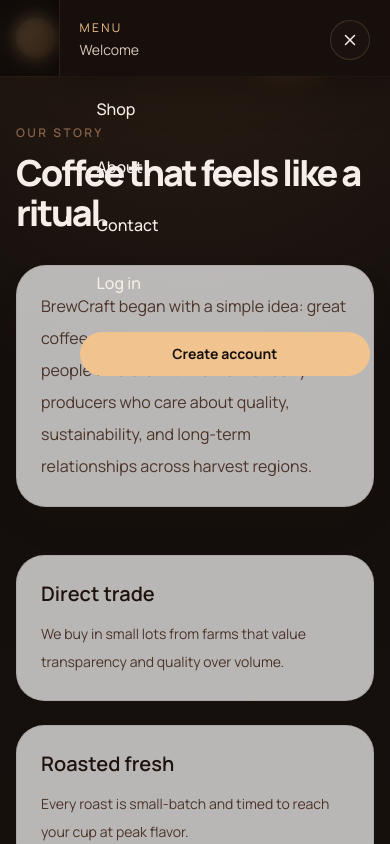
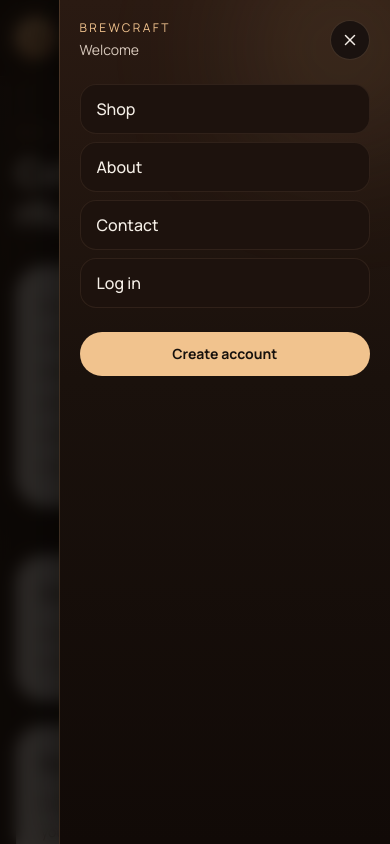
Before and after one commit to abdullahyaseen0010/coffee, a Next.js app: page /about in a window 390 px wide. Both pictures are taken after a click on the button "Open menu". Shown: the top 844 px of the page. Built offline with nearby package versions, Linux system fonts and the light colour scheme; no server answers.

Commit message:
Update mobile-nav.tsx

```diff
--- a/components/mobile-nav.tsx
+++ b/components/mobile-nav.tsx
@@ -1,9 +1,10 @@
 "use client";
 
 import Link from "next/link";
+import { createPortal } from "react-dom";
 import { AnimatePresence, motion } from "framer-motion";
 import { Menu, X } from "lucide-react";
-import { useEffect, useRef, useState } from "react";
+import { useEffect, useState } from "react";
 
 type MobileNavProps = {
   isAuthenticated: boolean;
@@ -12,7 +13,11 @@
 
 export function MobileNav({ isAuthenticated, userName }: MobileNavProps) {
   const [isOpen, setIsOpen] = useState(false);
-  const panelRef = useRef<HTMLDivElement | null>(null);
+  const [mounted, setMounted] = useState(false);
+
+  useEffect(() => {
+    setMounted(true);
+  }, []);
 
   useEffect(() => {
     if (!isOpen) {
@@ -22,27 +27,101 @@
     const previousOverflow = document.body.style.overflow;
     document.body.style.overflow = "hidden";
 
-    const handlePointerDown = (event: MouseEvent) => {
-      if (panelRef.current && !panelRef.current.contains(event.target as Node)) {
-        setIsOpen(false);
-      }
-    };
-
     const handleKeyDown = (event: KeyboardEvent) => {
       if (event.key === "Escape") {
         setIsOpen(false);
       }
     };
 
-    document.addEventListener("mousedown", handlePointerDown);
     window.addEventListener("keydown", handleKeyDown);
 
     return () => {
       document.body.style.overflow = previousOverflow;
-      document.removeEventListener("mousedown", handlePointerDown);
       window.removeEventListener("keydown", handleKeyDown);
     };
   }, [isOpen]);
+
+  const links = [
+    { href: "/shop", label: "Shop" },
+    { href: "/about", label: "About" },
+    { href: "/contact", label: "Contact" },
+    isAuthenticated
+      ? { href: "/account", label: "Account" }
+      : { href: "/login", label: "Log in" },
+  ];
+
+  const menu = (
+    <AnimatePresence>
+      {isOpen ? (
+        <motion.div
+          key="mobile-nav-backdrop"
+          initial={{ opacity: 0 }}
+          animate={{ opacity: 1 }}
+          exit={{ opacity: 0 }}
+          transition={{ duration: 0.18 }}
+          className="fixed inset-0 z-[100] bg-[#0c0806]/80 backdrop-blur-sm md:hidden"
+          onClick={() => setIsOpen(false)}
+        >
+          <motion.aside
+            initial={{ x: "100%" }}
+            animate={{ x: 0 }}
+            exit={{ x: "100%" }}
+            transition={{ type: "spring", stiffness: 280, damping: 28 }}
+            onClick={(event) => event.stopPropagation()}
+            className="absolute right-0 top-0 h-full w-[85vw] max-w-sm overflow-y-auto border-l border-[#d4a87c]/20 bg-[linear-gradient(180deg,#2a1a12_0%,#1a110c_45%,#110a07_100%)] p-5 shadow-[0_0_50px_rgba(0,0,0,0.6)]"
+          >
+            {/* warm caramel glow */}
+            <div
+              aria-hidden="true"
+              className="pointer-events-none absolute -right-16 -top-16 h-56 w-56 rounded-full bg-[#f1c38e]/10 blur-3xl"
+            />
+
+            <div className="relative mb-6 flex items-center justify-between">
+              <div>
+                <p className="text-xs uppercase tracking-[0.2em] text-[#f1c38e]">
+                  BrewCraft
+                </p>
+                <p className="mt-1 text-sm text-[#d7c8bb]">
+                  {isAuthenticated ? `Hi, ${userName ?? "friend"}` : "Welcome"}
+                </p>
+              </div>
+              <button
+                type="button"
+                aria-label="Close menu"
+                onClick={() => setIsOpen(false)}
+                className="inline-flex h-10 w-10 items-center justify-center rounded-full border border-[#d4a87c]/20 bg-[#1a120f] text-[#f4ede7] transition hover:border-[#f1c38e]/40"
+              >
+                <X size={18} />
+              </button>
+            </div>
+
+            <nav className="relative flex flex-col gap-2">
+              {links.map((item) => (
+                <Link
+                  key={item.href}
+                  href={item.href}
+                  onClick={() => setIsOpen(false)}
+                  className="rounded-2xl border border-[#d4a87c]/10 bg-[#1d120d] px-4 py-3 text-base font-medium text-[#f5efe7] transition hover:border-[#f1c38e]/30 hover:bg-[#2a1a12]"
+                >
+                  {item.label}
+                </Link>
+              ))}
+            </nav>
+
+            {!isAuthenticated ? (
+              <Link
+                href="/register"
+                onClick={() => setIsOpen(false)}
+                className="relative mt-6 inline-flex min-h-[44px] w-full items-center justify-center rounded-full bg-[#f1c38e] px-5 py-3 text-sm font-bold text-[#17110d] transition hover:bg-[#f5cfa3]"
+              >
+                Create account
+              </Link>
+            ) : null}
+          </motion.aside>
+        </motion.div>
+      ) : null}
+    </AnimatePresence>
+  );
 
   return (
     <>
@@ -56,72 +135,7 @@
         {isOpen ? <X size={18} /> : <Menu size={18} />}
       </button>
 
-      <AnimatePresence>
-        {isOpen ? (
-          <motion.div
-            key="mobile-nav-backdrop"
-            initial={{ opacity: 0 }}
-            animate={{ opacity: 1 }}
-            exit={{ opacity: 0 }}
-            transition={{ duration: 0.18 }}
-            className="fixed inset-0 z-50 bg-[#120d0b]/70 backdrop-blur-sm md:hidden"
-            onClick={() => setIsOpen(false)}
-          >
-            <motion.aside
-              ref={panelRef}
-              initial={{ x: "100%" }}
-              animate={{ x: 0 }}
-              exit={{ x: "100%" }}
-              transition={{ type: "spring", stiffness: 280, damping: 28 }}
-              onClick={(event) => event.stopPropagation()}
-              className="absolute right-0 top-0 h-full w-[85vw] max-w-sm border-l border-[#d4a87c]/10 bg-[#170f0b] p-5 shadow-[0_0_50px_rgba(0,0,0,0.45)]"
-            >
-              <div className="mb-6 flex items-center justify-between">
-                <div>
-                  <p className="text-xs uppercase tracking-[0.2em] text-[#f1c38e]">Menu</p>
-                  <p className="mt-1 text-sm text-[#d7c8bb]">{isAuthenticated ? `Hi, ${userName ?? "friend"}` : "Welcome"}</p>
-                </div>
-                <button
-                  type="button"
-                  aria-label="Close menu"
-                  onClick={() => setIsOpen(false)}
-                  className="inline-flex h-10 w-10 items-center justify-center rounded-full border border-[#d4a87c]/20 bg-[#1a120f] text-[#f4ede7]"
-                >
-                  <X size={18} />
-                </button>
-              </div>
-
-              <nav className="flex flex-col gap-2">
-                {[
-                  { href: "/shop", label: "Shop" },
-                  { href: "/about", label: "About" },
-                  { href: "/contact", label: "Contact" },
-                  isAuthenticated ? { href: "/account", label: "Account" } : { href: "/login", label: "Log in" },
-                ].map((item) => (
-                  <Link
-                    key={item.href}
-                    href={item.href}
-                    onClick={() => setIsOpen(false)}
-                    className="rounded-2xl border border-transparent px-4 py-3 text-base font-medium text-[#f5efe7] transition hover:border-[#d4a87c]/20 hover:bg-[#1d120d]"
-                  >
-                    {item.label}
-                  </Link>
-                ))}
-              </nav>
-
-              {!isAuthenticated ? (
-                <Link
-                  href="/register"
-                  onClick={() => setIsOpen(false)}
-                  className="mt-6 inline-flex min-h-[44px] w-full items-center justify-center rounded-full bg-[#f1c38e] px-5 py-3 text-sm font-bold text-[#17110d]"
-                >
-                  Create account
-                </Link>
-              ) : null}
-            </motion.aside>
-          </motion.div>
-        ) : null}
-      </AnimatePresence>
+      {mounted ? createPortal(menu, document.body) : null}
     </>
   );
 }
```
